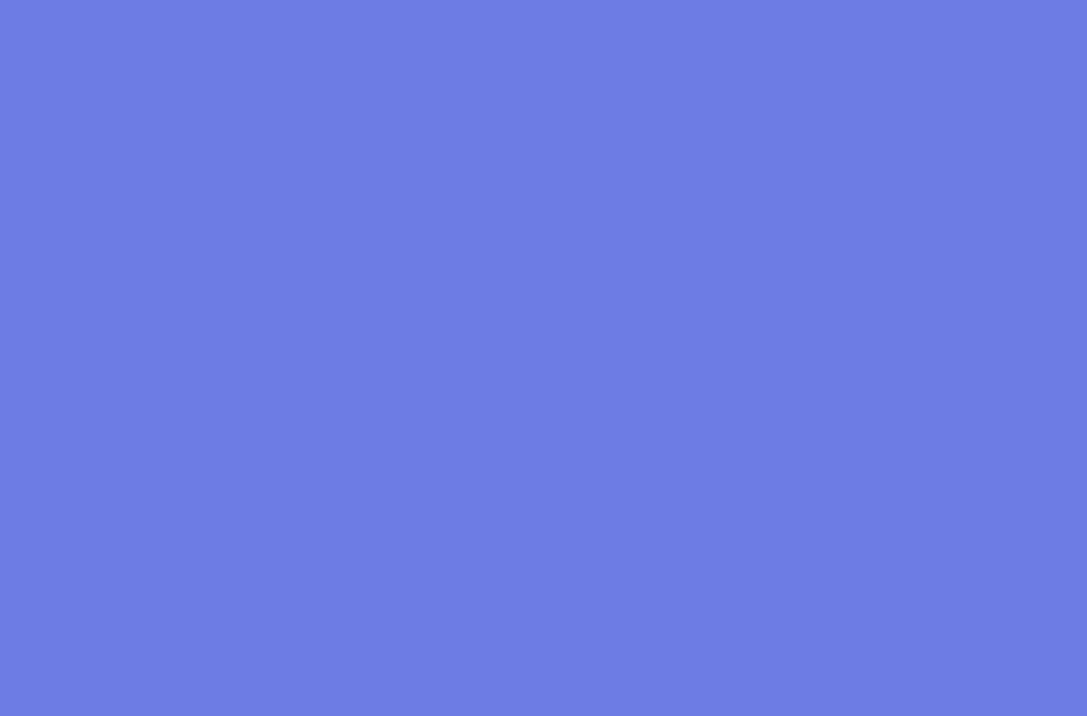
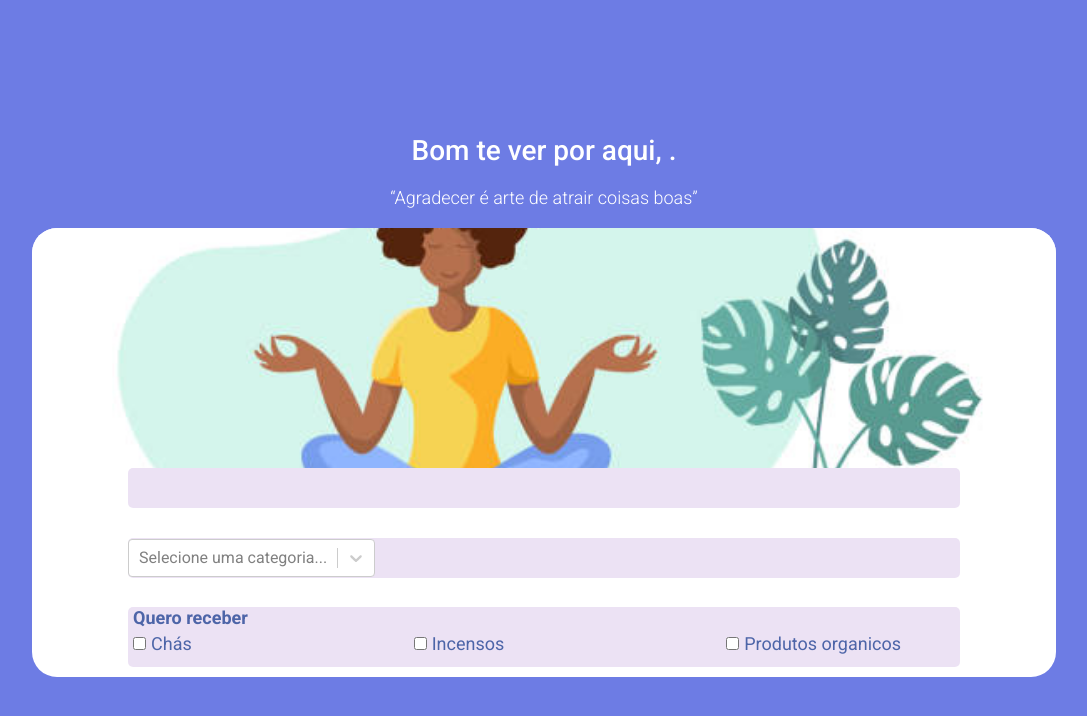
Before and after one commit to FranciscaFigueiredo/Projeto_GratiBox_front, a React (Create React App) app: page /subscribe in a window 1280 px wide. Before the commit this address had no page. Shown: the top 716 px of the page, without its empty margins (96-1183 px from the left). Built offline with nearby package versions, Linux system fonts and the light colour scheme.

Commit message:
Login persistence

```diff
--- a/package.json
+++ b/package.json
@@ -7,12 +7,14 @@
     "@testing-library/react": "^11.2.7",
     "@testing-library/user-event": "^12.8.3",
     "axios": "^0.24.0",
+    "dayjs": "^1.10.7",
     "react": "^17.0.2",
     "react-dom": "^17.0.2",
     "react-icons": "^4.3.1",
     "react-loader-spinner": "^4.0.0",
     "react-router-dom": "^6.0.2",
     "react-scripts": "4.0.3",
+    "react-select": "^5.2.1",
     "styled-components": "^5.3.3",
     "web-vitals": "^1.1.2"
   },
--- a/public/index.html
+++ b/public/index.html
@@ -29,6 +29,7 @@
 		work correctly both with client-side routing and a non-root public URL.
 		Learn how to configure a non-root public URL by running `npm run build`.
 		-->
+		<link rel="shortcut icon" href="../src/assets/icon.png">
 		<title>GratiBox</title>
 	</head>
 	<body>
--- a/src/App.js
+++ b/src/App.js
@@ -8,6 +8,7 @@ import Plans from "./pages/Plans";
 import { UserContext } from "./contexts/UserContext";
 import { useState } from "react";
 import { PlanContext } from "./contexts/PlanContext";
+import Subscribe from "./pages/Subscribe";
 
 function App() {
 	const [name, setName] = useState('');
@@ -26,6 +27,7 @@ function App() {
 						<Route path='/sign-up' element={<SignUp />} />
 						<Route path='/login' element={<Login />} />
 						<Route path='/plans' element={<Plans />} />
+						<Route path='/subscribe' element={<Subscribe />} />
 					</Routes>
 				</PlanContext.Provider>
 			</UserContext.Provider>
--- a/src/components/PlanCard.js
+++ b/src/components/PlanCard.js
@@ -20,7 +20,7 @@ export default function PlanCard({ index, name, period, description }) {
     }
 
     return (
-        <PlanData>
+        <PlanData type='plans'>
             <ImagePlan src={image} />
             <PlanDescription>{description}</PlanDescription>
             <ButtonPages onClick={() => {
--- /dev/null
+++ b/src/login.js
@@ -0,0 +1,19 @@
+import { useNavigate } from "react-router";
+
+function LoginValidation() {
+    const user = JSON.parse(sessionStorage.getItem("user"));
+    const navigate = useNavigate();
+    if (user === null) {
+        navigate("/")
+        if (user) {
+            user.token = "";
+        }
+        window.location.reload()
+    } else {
+        return user;
+    }
+}
+
+export {
+    LoginValidation
+}
--- a/src/pages/Login.js
+++ b/src/pages/Login.js
@@ -38,7 +38,6 @@ export default function Login() {
     }, [email, password, modal]);
 
     function redirect(token) {
-        console.log('redirect')
         getUserInfo(token).then((res) => {
             setName(res.data.name);
             setLogin(res.data.email)
@@ -61,7 +60,6 @@ export default function Login() {
     function login(event) {
         event.preventDefault();
         setDisable(true);
-        console.log('login')
 
         setButtonName(
             <Loader
@@ -73,10 +71,10 @@ export default function Login() {
             />
         );
         postLogin(userData).then((res) => {
-        console.log('then')
-
             setMessage('');
             setModalSuccess(true);
+            const user = JSON.stringify(res.data);
+            sessionStorage.setItem("user", user);
             setToken(res.data)
             redirect(res.data);
         }).catch((err) => {
--- a/src/pages/Plans.js
+++ b/src/pages/Plans.js
@@ -6,10 +6,13 @@ import PlanCard from "../components/PlanCard";
 import { useContext, useEffect, useState } from "react";
 import { UserContext } from "../contexts/UserContext";
 import { getPlans } from "../services/gratibox";
+import { LoginValidation } from "../login";
 
 export default function Plans() {
-    const { name, token } = useContext(UserContext);
+    const { name } = useContext(UserContext);
     const [plans, setPlans] = useState([]);
+
+    const token = LoginValidation();
 
     useEffect(() => {
         getPlans(token).then((res) => setPlans(res.data)).catch((err) => console.error())
--- /dev/null
+++ b/src/pages/Subscribe.js
@@ -0,0 +1,124 @@
+import { ContainerPage } from "../styles/ContainerStyle";
+import { Description, PageTitle, PlanDescription, ProductsCheck } from "../styles/TextStyle";
+import { PlanData, PlansPageTitle, ProductTypes, SubscribeData } from "../styles/PlanStyle";
+
+import { useContext, useEffect, useState } from "react";
+import { UserContext } from "../contexts/UserContext";
+import { getPlans } from "../services/gratibox";
+import { ImagePlan } from "../styles/Image";
+import { PlanContext } from "../contexts/PlanContext";
+
+import image from '../assets/image03.jpg'
+import Select from "react-select";
+import dayjs from "dayjs";
+import { LoginValidation } from "../login";
+
+export default function Subscribe() {
+    const { name } = useContext(UserContext);
+
+    const token = LoginValidation();
+
+    const { plan } = useContext(PlanContext);
+
+    const [products, setProducts] = useState([])
+    const [data, setData] = useState('Segunda');
+    const today = dayjs().add(8, 'day').format('YYYY-MM-DD')
+    const dayMax = dayjs().add(1, 'month').format('YYYY-MM-DD')
+    const [day, setDay] = useState(today);
+
+    const options = [
+        { value: 'Segunda', label: 'Segunda' },
+        { value: 'Terça', label: 'Terça' },
+        { value: 'Quarta', label: 'Quarta' },
+        { value: 'Quinta', label: 'Quinta' },
+        { value: 'Sexta', label: 'Sexta' },
+    ]
+
+    useEffect(() => {
+        // const today = dayjs()
+    }, [products]);
+    console.log(plan);
+    console.log({day, products});
+
+    function choiceProducts(event) {
+        if(!products.includes(event.target.value)) {
+            console.log(event.target.value)
+            setProducts([...products, `${event.target.value}`])
+        }
+        if(products.includes(event.target.value)) {
+            console.log(event.target.value)
+            setProducts(products.filter((prod) => prod != event.target.value))
+        }
+    }
+
+    return (
+        <ContainerPage>
+            <PlansPageTitle>
+                <PageTitle>Bom te ver por aqui, {name}.</PageTitle>
+                <Description>“Agradecer é arte de atrair coisas boas”</Description>
+            </PlansPageTitle>
+            <PlanData type='subscribe'>
+                <ImagePlan src={image} />
+                <SubscribeData>
+                    <PlanDescription type='subscribe'>{plan.name}</PlanDescription>
+                </SubscribeData>
+                <form onSubmit={choiceProducts}>
+
+                    <SubscribeData>
+                        {
+                            plan.period === 30 ?
+                                <input style={{width: '65vw'}} type='date' min={today} max={dayMax} value={day}
+                                onChange={(event) => (setDay(event.target.value))} required />
+                            : (
+                            <Select
+                                onFocus={false}
+                                onChange={(event) => (setData(event.target.options))}
+                                width='65vw'
+                                options={options}
+                                isLoading={options.length === 0}
+                                placeholder="Selecione uma categoria..."
+                            />
+                            )
+                        }
+
+
+
+
+                        {/* <label>
+                        <select value={data} onChange={(event) => (setData(event.target.value)) }>
+                            <option value="Segunda">Segunda</option>
+                            <option value="Terça">Terça</option>
+                            <option value="Quarta">Quarta</option>
+                            <option value="Quinta">Quinta</option>
+                            <option value="Sexta">Sexta</option>
+                        </select>
+                        </label> */}
+                    </SubscribeData>
+                    <br />
+                    <SubscribeData type='check'>
+                        <PlanDescription type='subscribe' >Quero receber</PlanDescription>
+                        <ProductTypes>
+                            <ProductsCheck>
+                                <input id='cha' type='checkbox' value='cha'
+                                onChange={(event) => choiceProducts(event)} />
+                                <label htmlFor='cha' >Chás</label>
+                            </ProductsCheck>
+
+                            <ProductsCheck>
+                                <input id='incensos' type='checkbox' value='incenso'
+                                onChange={(event) => choiceProducts(event)} />
+                                <label htmlFor='incensos' >Incensos</label>
+                            </ProductsCheck>
+
+                            <ProductsCheck>
+                                <input id='organicos' type='checkbox' value='organico'
+                                onChange={(event) => choiceProducts(event)} />
+                                <label htmlFor='organicos' >Produtos organicos</label>
+                            </ProductsCheck>
+                        </ProductTypes>
+                    </SubscribeData>
+                </form>
+            </PlanData>
+        </ContainerPage>
+    );
+}
--- a/src/styles/PlanStyle.js
+++ b/src/styles/PlanStyle.js
@@ -16,17 +16,61 @@ const PlanData = styled.div`
 
     margin: 20px 10px;
 
-    background-color: #e5cdb3;
+    background-color: ${(props) => props.type === 'subscribe' ? '#ffffff' : '#e5cdb3'};
     border-radius: 25px;
 
     display: flex;
     flex-direction: column;
     justify-content: space-between;
     align-items: center;
+`;
 
+const SubscribeData = styled.div`
+    width: 65vw;
+    height: ${(props) => props.type === 'check' ? '' : '5vh'};
+
+    margin: 0 0 10px;
+
+    background-color: rgba(224, 209, 237, 0.62); //${(props) => props.type === 'subscribe' ? '#rgba(224, 209, 237, 0.62)' : ''};
+    border-radius: 5px;
+
+    display: flex;
+    flex-direction: column;
+    justify-content: center;
+    align-items: flex-start;
+
+    input {
+        /* width: 65vw; */
+        background-color: rgba(224, 209, 237, 0);
+    }
+`;
+
+const ProductTypes = styled.div`
+    width: 60vw;
+    /* height: 5vh; */
+
+    margin: 0 5px 10px;
+
+    border-radius: 5px;
+
+    display: flex;
+    flex-wrap: wrap;
+    justify-content: space-between;
+    align-items: center;
+
+    input {
+        margin-top: 10px;
+    }
+
+    label {
+        margin-left: 5px;
+        margin-top: 10px;
+    }
 `;
 
 export {
     PlansPageTitle,
     PlanData,
+    SubscribeData,
+    ProductTypes,
 }
--- a/src/styles/TextStyle.js
+++ b/src/styles/TextStyle.js
@@ -16,7 +16,9 @@ const Description = styled.h3`
 `;
 
 const PlanDescription = styled.h3`
-    height: 10vh;
+    height: ${(props) => props.type === 'subscribe' ? '20px' : '10vh'};
+
+    margin-left: 5px;
 
     color: #4D65A8;
     font-size: 18px;
@@ -24,8 +26,19 @@ const PlanDescription = styled.h3`
     text-align: center;
 `;
 
+const ProductsCheck = styled.div`
+    height: 20px;
+
+    color: #4D65A8;
+    font-size: 18px;
+    text-align: justify;
+
+    margin-bottom: 10px;
+`;
+
 export {
     PageTitle,
     Description,
-    PlanDescription
+    PlanDescription,
+    ProductsCheck,
 };
```
Also changed, not shown: src/assets/icon.png (added), 1 other file (tests, documents, lock files or other folders).
